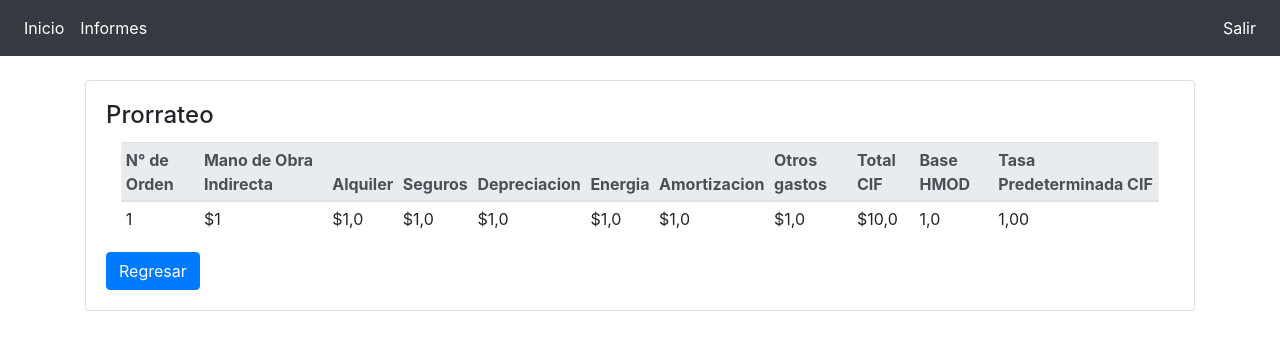
After one commit to Alexander7000/SICA, a Django app: page /ContabilidadCostos/verProrrateo.html/1 in a window 1280 px wide. The commit adds this page. Shown: the top 350 px of the page. Run offline with Django 4.2, Linux system fonts and the light colour scheme; a user stored in the database is signed in; tables that the repository leaves empty hold one stand-in row (values such as "Sample post"); some libraries are stand-ins or nearby versions.

Commit message:
Todo Arreglado ya :V

```diff
--- a/sica/templates/ContabilidadCostos/index.html
+++ b/sica/templates/ContabilidadCostos/index.html
@@ -38,7 +38,7 @@
                     </p>
                     <br>
                     <p class="lead">
-                        <a class="btn btn-light btn-lg" href="{" role="button">Empezar</a>
+                        <a class="btn btn-light btn-lg" href="" role="button">Empezar</a>
                     </p>
                 </div>
             </div>
--- a/sica/templates/ContabilidadCostos/verManodeObra.html
+++ b/sica/templates/ContabilidadCostos/verManodeObra.html
@@ -29,9 +29,9 @@
                 </thead>
 
                 <tbody>
-                    {% for ManodeObra in manodeObra %}
+                    {% for ManodeObra in obras %}
                         <tr>
-                            <td> {{ManodeObra.id_OrdendeProduccion}}</td>
+                            <td> {{ManodeObra.id_OrdendeProduccion.id_OrdendeProduccion}}</td>
                             <td> {{ManodeObra.fecha_manodeObra}}</td>
                             <td> {{ManodeObra.horas_manodeObra}}</td>
                             <td> ${{ManodeObra.salario_manodeObra}}</td>
--- a/sica/templates/ContabilidadCostos/verOrdenes.html
+++ b/sica/templates/ContabilidadCostos/verOrdenes.html
@@ -43,7 +43,10 @@
                             <td> {{OrdendeProduccion.numero_Pedido}}</td>
                             <td> {{OrdendeProduccion.detalles_Pedido}}</td>
                             <td>
-                                <a class="btn btn-info" href="{% url 'verManodeObra'  %}" role="button">Ver Mano de Obra</a>
+                                <a class="btn btn-info" href="{% url 'verManodeObra' OrdendeProduccion.id_OrdendeProduccion  %}" role="button">Ver Mano de Obra</a>
+                            </td>
+                             <td>
+                                <a class="btn btn-info" href="{% url 'verProrrateo' OrdendeProduccion.id_OrdendeProduccion  %}" role="button">Ver Prorrateo</a>
                             </td>
                         </tr>
                     {% endfor %}
--- /dev/null
+++ b/sica/templates/ContabilidadCostos/verProrrateo.html
@@ -0,0 +1,66 @@
+{% extends "bases/base.html" %}
+
+{% block titulo %} Listado de Mano de Obra {%endblock %}
+
+{% block js %}
+
+{% endblock %}
+
+{% block contenido %}
+<div class="container">
+    <div class="card">
+
+        <div class="card-body">
+            <h4 class="card-title">Prorrateo</h4>
+        <div class="col-sm">
+            <table class="table table-sm table-hover " >
+                <thead class="thead-light">
+                    <tr>
+                        <th>N° de Orden </th>
+                        <th>Mano de Obra Indirecta</th>
+                        <th> Alquiler </th>
+                        <th> Seguros </th>
+                        <th>Depreciacion</th>
+                        <th>Energia</th>
+                        <th>Amortizacion</th>
+                        <th>Otros gastos</th>
+                        <th>Total CIF </th>
+                        <th>Base HMOD</th>
+                        <th>Tasa Predeterminada CIF</th>
+
+
+
+
+                    </tr>
+
+                </thead>
+
+                <tbody>
+                    {% for Prorrateo in prorrateos %}
+                        <tr>
+                            <td> {{Prorrateo.id_OrdendeProduccion.id_OrdendeProduccion}}</td>
+                            <td> ${{Prorrateo.manodeObraIndirecta}}</td>
+                            <td> ${{Prorrateo.alquiler}}</td>
+                            <td> ${{Prorrateo.segurosEquipo}}</td>
+                            <td> ${{Prorrateo.depreciacion}}</td>
+                            <td> ${{Prorrateo.energia}}</td>
+                            <td> ${{Prorrateo.amortizacion}}</td>
+                            <td> ${{Prorrateo.otrosGastos}}</td>
+                            <td> ${{Prorrateo.totalCIF}}</td>
+                            <td> {{Prorrateo.aplicacionHMOD}}</td>
+                            <td> {{Prorrateo.tasapredeterminadaCIF}}</td>
+
+
+                        </tr>
+                    {% endfor %}
+
+
+                </tbody>
+            </table>
+
+        </div>
+            <a class="btn btn-primary" href="{% url 'verOrdenes' %}" onclick="" role="button">Regresar</a>
+        </div>
+    </div>
+</div>
+{%endblock %}
--- a/sica/urls.py
+++ b/sica/urls.py
@@ -29,6 +29,7 @@ urlpatterns = [
     path('ContabilidadCostos/OrdenProduccion.html', OrdenProduccion, name='OrdenProduccion'),
     path('ContabilidadCostos/verOrdenes.html', verOrdenes, name='verOrdenes'),
     path('ContabilidadCostos/ManodeObra.html/<int:id_OrdendeProduccion>', ManodeObraVista, name='ManodeObraVista'),
-    path('ContabilidadCostos/Prorrateo.html/<int:id_OrdendeProduccion>', Prorrateo, name='Prorrateo'),
-    path('ContabilidadCostos/verManodeObra.html', verManodeObra, name='verManodeObra'),
+    path('ContabilidadCostos/Prorrateo.html/<int:id_OrdendeProduccion>', ProrrateoVista, name='Prorrateo'),
+    path('ContabilidadCostos/verManodeObra.html/<int:id_OrdendeProduccion>', verManodeObra, name='verManodeObra'),
+    path('ContabilidadCostos/verProrrateo.html/<int:id_OrdendeProduccion>', verProrrateo, name='verProrrateo'),
 ]
--- a/sica/views.py
+++ b/sica/views.py
@@ -264,12 +264,12 @@ def ManodeObraVista(request,id_OrdendeProduccion):
         manoObra.costo = manoObra.horas_manodeObra * manoObra.salario_manodeObra
         manoObra.save()
 
-    return redirect('Prorrateo',id_OrdendeProduccion)
+        return redirect('Prorrateo',id_OrdendeProduccion)
 
     return render(request, 'ContabilidadCostos/ManodeObra.html', {'formulario': formulario})
 
 @login_required
-def Prorrateo(request,id_OrdendeProduccion):
+def ProrrateoVista(request,id_OrdendeProduccion):
     formulario = ProrrateoForm(request.POST or None)
 
     orden = OrdendeProduccion.objects.get(id_OrdendeProduccion=id_OrdendeProduccion)
@@ -292,6 +292,12 @@ def Prorrateo(request,id_OrdendeProduccion):
     return render(request, 'ContabilidadCostos/Prorrateo.html', {'formulario': formulario})
 
 @login_required
-def verManodeObra(request):
-    obras = ManodeObra.objects.all()
+def verManodeObra(request, id_OrdendeProduccion):
+    obras = ManodeObra.objects.filter(id_OrdendeProduccion=id_OrdendeProduccion)
+
     return render(request, 'ContabilidadCostos/verManodeObra.html',{'obras' : obras})
+
+@login_required
+def verProrrateo(request, id_OrdendeProduccion):
+    prorrateos = Prorrateo.objects.filter(id_OrdendeProduccion=id_OrdendeProduccion)
+    return render(request, 'ContabilidadCostos/verProrrateo.html',{'prorrateos' : prorrateos})
```
